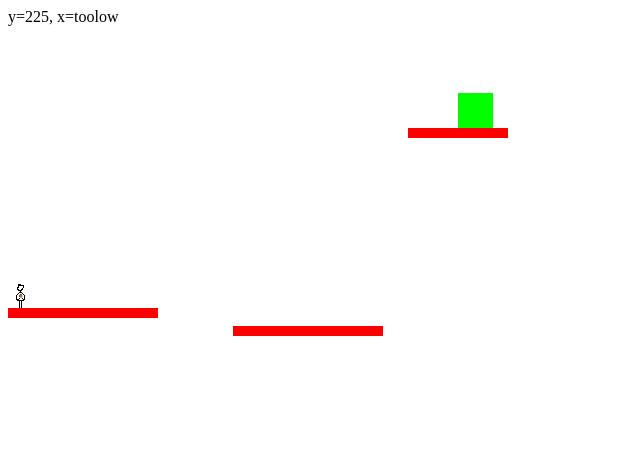
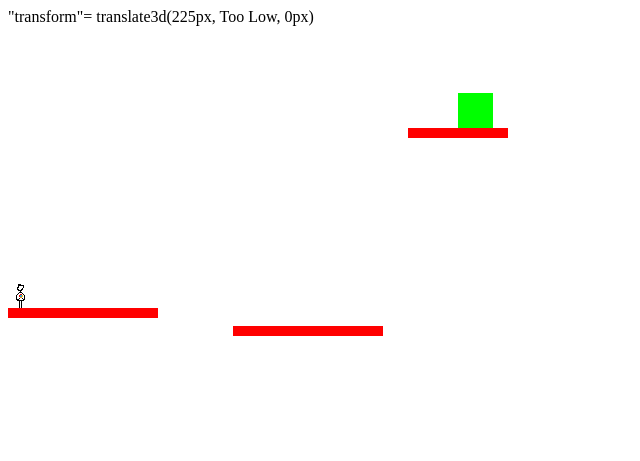
Before and after one commit to cartercook/noCanvasGame, a plain HTML site: page Level4.html in a window 1280 px wide. Shown: the whole page, without its empty margins (0-640 px from the left). Drawn offline with Linux system fonts and the light colour scheme.

Commit message:
fexeded somes stufed

```diff
--- a/Level4.html
+++ b/Level4.html
@@ -1,7 +1,7 @@
 <html>
 <head></head>
 <body onload="onplz()">
-	<div id="game">y=225, x=toolow</div>
+	<div id="game">"transform"= translate3d(225px, Too Low, 0px)</div>
 	<script src="./crafty.js"></script>
 	<script src="./jquery-3.1.1.min.js"></script>
 	<script src="./createPlayer.js"></script>
@@ -95,9 +95,8 @@
         	.attr({x: 225, y: 300, w: 150, h: 10})
         	.color('red');
 
-		Crafty.e('2D, Collision, Canvas, Color')
+		Crafty.e('2D, Collision, Canvas')
 			.attr({x: -200, y: 500, w: 800, h: 1})
-			.color('green')
 			.onHit('Twoway', function(data){
 				window.location.href = "Level4.html";
 			});
```
Also changed, not shown: Level1.html (+1 -2 lines), Level2.html (+2 -3 lines), Level3.html (+2 -3 lines), game.html (+1 -1 lines).
